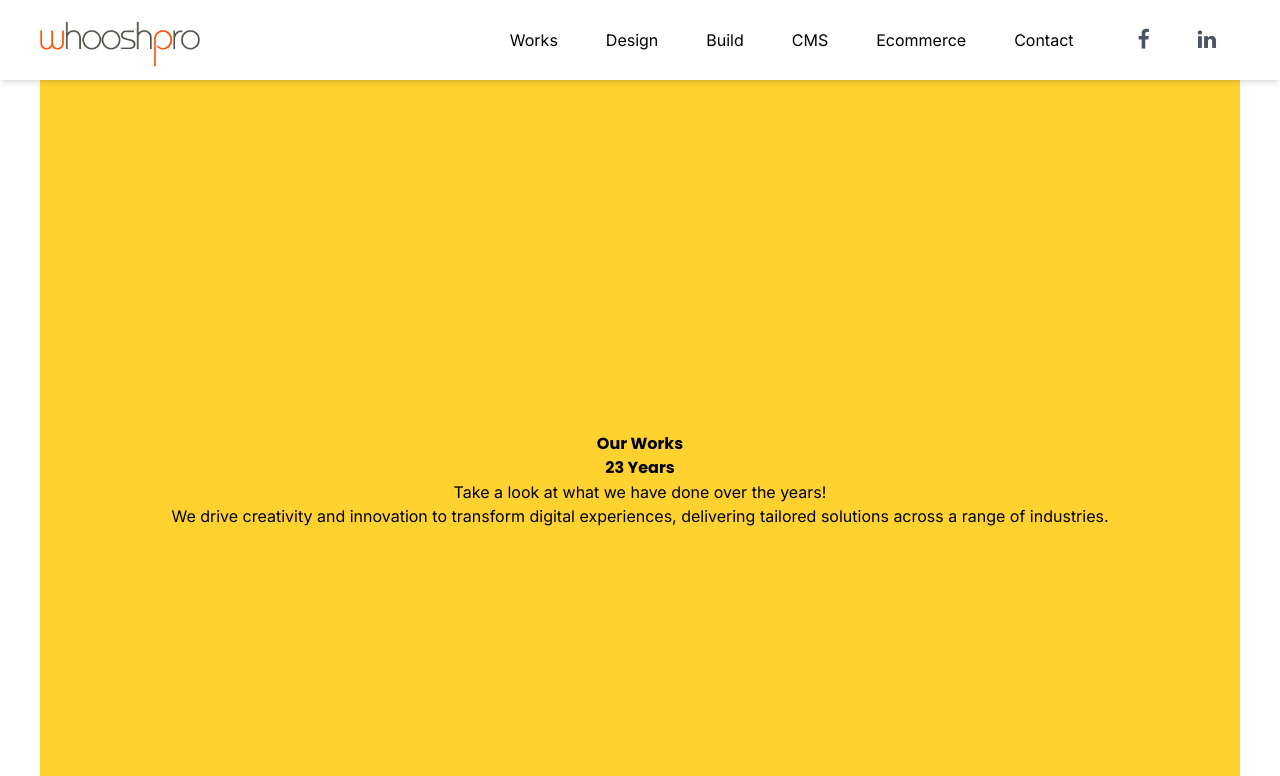
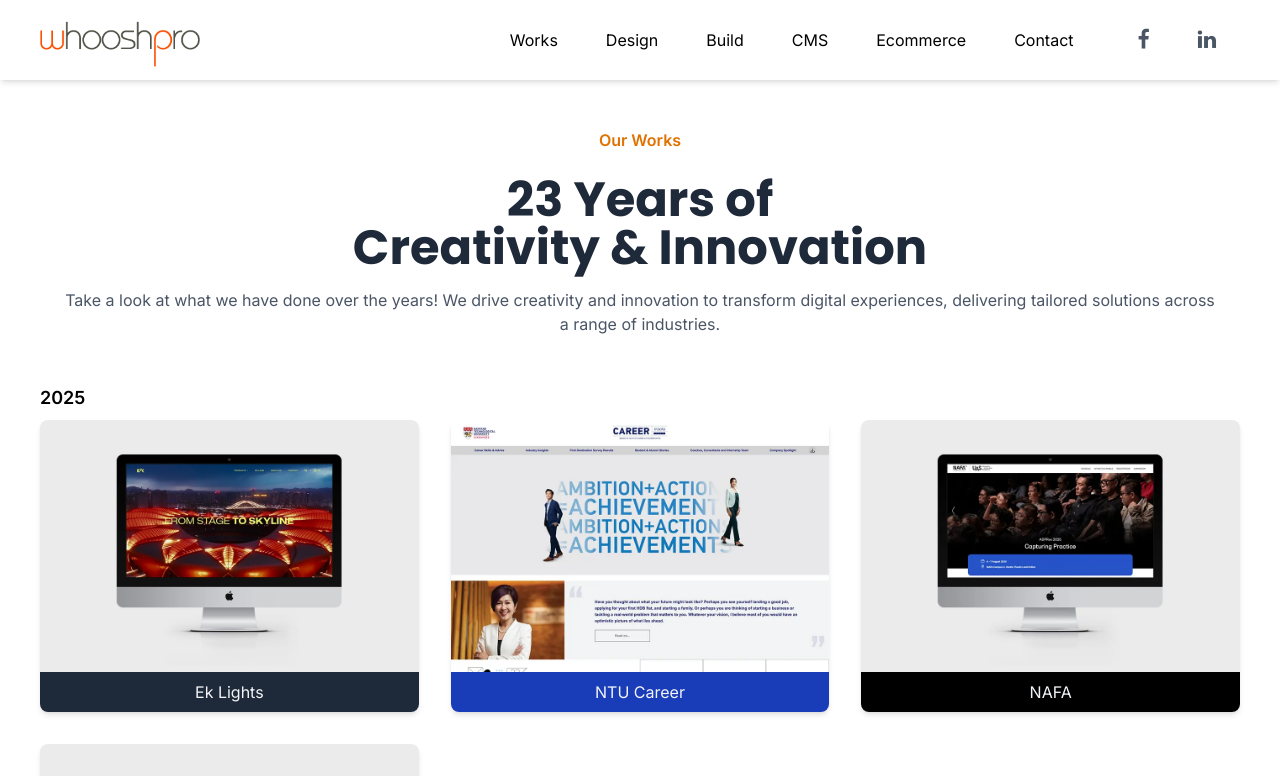
Before and after one commit to ChuSeng99/whooshpro-clone, a Vue app: page /works in a window 1280 px wide. Shown: the top 776 px of the page. Built offline with nearby package versions, Linux system fonts and the light colour scheme.

Commit message:
Setup Works Page

```diff
--- a/src/assets/style.css
+++ b/src/assets/style.css
@@ -37,7 +37,7 @@
     color: white;
     padding: 20vh 2em;
     background: rgba(80, 80, 80, 0.8);
-    backdrop-filter: blur(1rem);
+    backdrop-filter: blur(0.5rem);
 
     transform: translateX(100%);
     transition: transform 0.3s ease-out;
--- a/src/components/Header.vue
+++ b/src/components/Header.vue
@@ -46,7 +46,7 @@
                 :aria-expanded="isNavVisible"
                 @click="toggleNav"
             >
-                <span class="material-icons md-45 text-amber-600">
+                <span class="material-icons text-amber-600 hover:bg-amber-100 hover:rounded-lg p-1">
                     {{ isNavVisible ? 'close' : 'menu' }}
                 </span>
             </button>
--- /dev/null
+++ b/src/components/ImageBox.vue
@@ -0,0 +1,47 @@
+<template>
+    <div
+        class="relative overflow-hidden rounded-t-lg"
+        @mouseover="startAnimation"
+        @mouseleave="stopAnimation"
+    >
+        <img
+            :src="images[currentImageIndex]"
+            class="w-full h-full object-cover transition-opacity duration-500 ease-in-out"
+            :style="{ opacity: isAnimating || currentImageIndex === 0 ? 1 : 0 }"
+        />
+    </div>
+</template>
+
+<script setup>
+import { ref, onMounted, onUnmounted } from 'vue';
+
+const props = defineProps({
+  images: {
+    type: Array,
+    required: true,
+  },
+});
+
+const currentImageIndex = ref(0);
+const isAnimating = ref(false);
+let animationInterval = null;
+
+const startAnimation = () => {
+  isAnimating.value = true;
+  animationInterval = setInterval(nextImage, 800);
+};
+
+const stopAnimation = () => {
+  isAnimating.value = false;
+  clearInterval(animationInterval);
+  currentImageIndex.value = 0;
+};
+
+const nextImage = () => {
+  currentImageIndex.value = (currentImageIndex.value + 1) % props.images.length;
+};
+
+onUnmounted(() => {
+  clearInterval(animationInterval);
+});
+</script>
--- /dev/null
+++ b/src/utils/imageSets.js
@@ -0,0 +1,50 @@
+// 2025 Images
+import image2025_1 from '@/assets/images/works/2025/ek-lights-1.png'
+import image2025_2 from '@/assets/images/works/2025/ek-lights-2.png'
+import image2025_3 from '@/assets/images/works/2025/ntu-career-1.png'
+import image2025_4 from '@/assets/images/works/2025/ntu-career-2.png'
+import image2025_5 from '@/assets/images/works/2025/nafa-adprex-1.png'
+import image2025_6 from '@/assets/images/works/2025/nafa-adprex-2.png'
+import image2025_7 from '@/assets/images/works/2025/pil-logistics-1.png'
+import image2025_8 from '@/assets/images/works/2025/pil-logistics-2.png'
+
+// 2024 Images
+import image2024_1 from '@/assets/images/works/2024/changemakers-1.png'
+import image2024_2 from '@/assets/images/works/2024/changemakers-2.png'
+import image2024_3 from '@/assets/images/works/2024/history-1.png'
+import image2024_4 from '@/assets/images/works/2024/history-2.png'
+
+export const imageSets = {
+  2025: {
+    set1: {
+      title: 'Ek Lights',
+      images: [image2025_1, image2025_2],
+      backgroundColor: 'bg-gray-800',
+    },
+    set2: {
+      title: 'NTU Career',
+      images: [image2025_3, image2025_4],
+      backgroundColor: 'bg-blue-800',
+    },
+    set3: {
+      title: 'NAFA',
+      images: [image2025_5, image2025_6],
+      backgroundColor: 'bg-black',
+    },
+    set4: {
+      title: 'Pil Logistics',
+      images: [image2025_7, image2025_8],
+      backgroundColor: 'bg-indigo-800',
+    },
+  },
+  2024: {
+    set1: {
+      title: 'Change Makers',
+      images: [image2024_1, image2024_2],
+    },
+    set2: {
+      title: 'CNA History',
+      images: [image2024_3, image2024_4],
+    },
+  },
+}
--- a/src/views/Works.vue
+++ b/src/views/Works.vue
@@ -1,12 +1,45 @@
 <script setup>
+import ImageBox from '@/components/ImageBox.vue';
+import { imageSets } from '@/utils/imageSets.js';
+
+const sortedYears = Object.keys(imageSets).sort((a, b) => b - a);
 </script>
 
 <template>
-      <div class="bg-amber-300 min-h-screen flex flex-col justify-center items-center">
-            <h1>Our Works</h1>
-            <h2>23 Years</h2>
-            <p>Take a look at what we have done over the years!</p>
-            <p>We drive creativity and innovation to transform digital experiences, delivering tailored solutions across
-                  a range of industries.</p>
-      </div>
+	<div class="py-12 px-6 flex flex-col gap-2 justify-center items-center">
+		<p class="text-amber-600 font-semibold">Our Works</p>
+		<h2 class="text-5xl text-center mt-4 text-gray-800">23 Years of<br /> Creativity & Innovation</h2>
+		<p class="text-gray-600 text-base text-center mt-2">Take a look at what we have done over the years! We
+			drive
+			creativity and
+			innovation to
+			transform digital
+			experiences, delivering tailored solutions across a range of industries.</p>
+	</div>
+	<div>
+		<div class="flex flex-col gap-8">
+			<div
+				v-for="year in sortedYears"
+				:key="year"
+			>
+				<p class="text-lg font-semibold mb-2">
+					{{ year }}
+				</p>
+				<div class="grid grid-cols-1 md:grid-cols-2 lg:grid-cols-3 gap-8">
+					<div
+						v-for="(set, setName) in imageSets[year]"
+						:key="setName"
+						class="shadow-md rounded-lg"
+					>
+						<ImageBox :images="set.images" />
+						<p
+							:class="`${set.backgroundColor || 'bg-amber-600'} text-gray-100 text-center py-2 rounded-b-lg`">
+							{{
+								set.title }}
+						</p>
+					</div>
+				</div>
+			</div>
+		</div>
+	</div>
 </template>
```
Also changed, not shown: src/assets/images/works/2025/ntu-career-2.png (renamed from src/assets/images/works/2025/ntu-carer-2.png).
